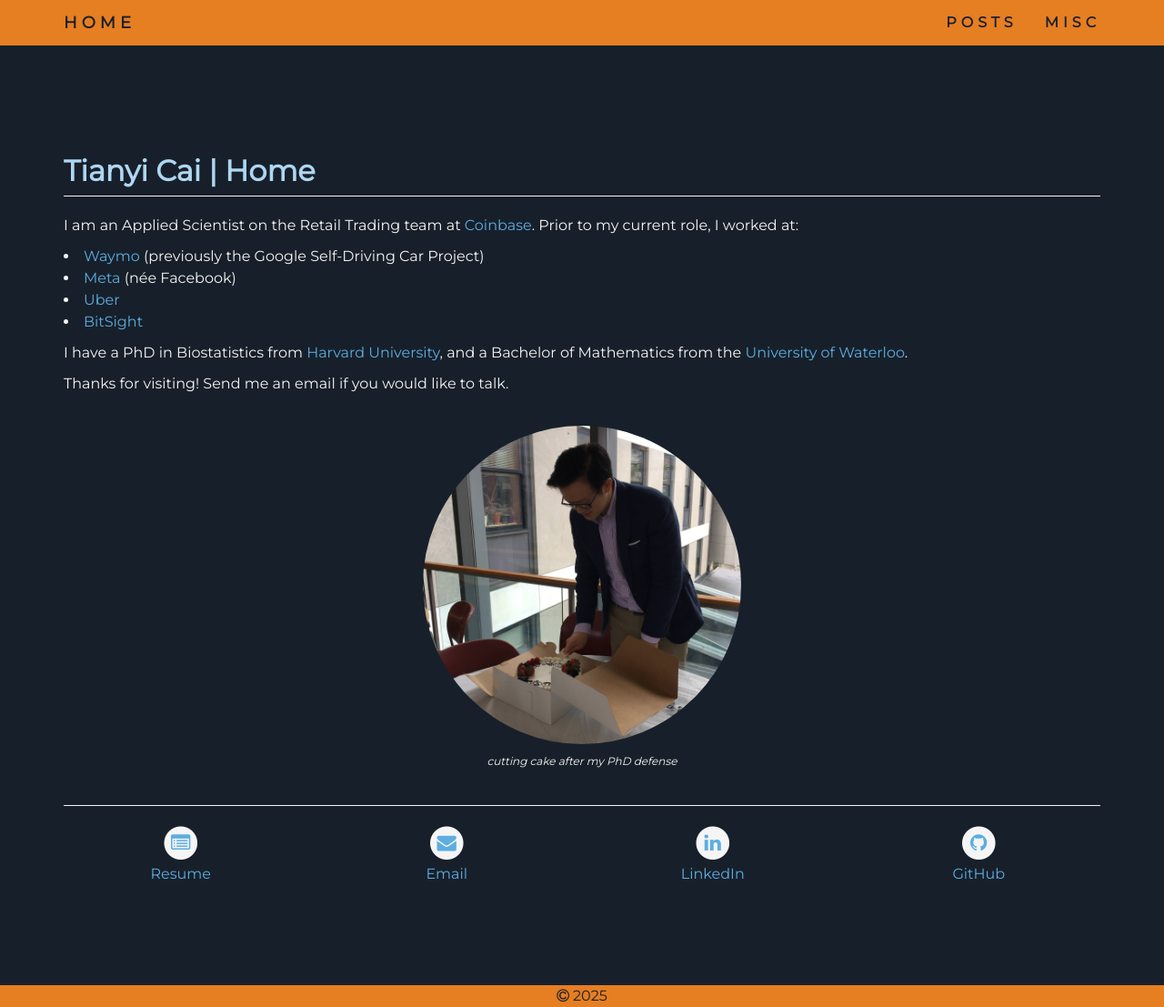
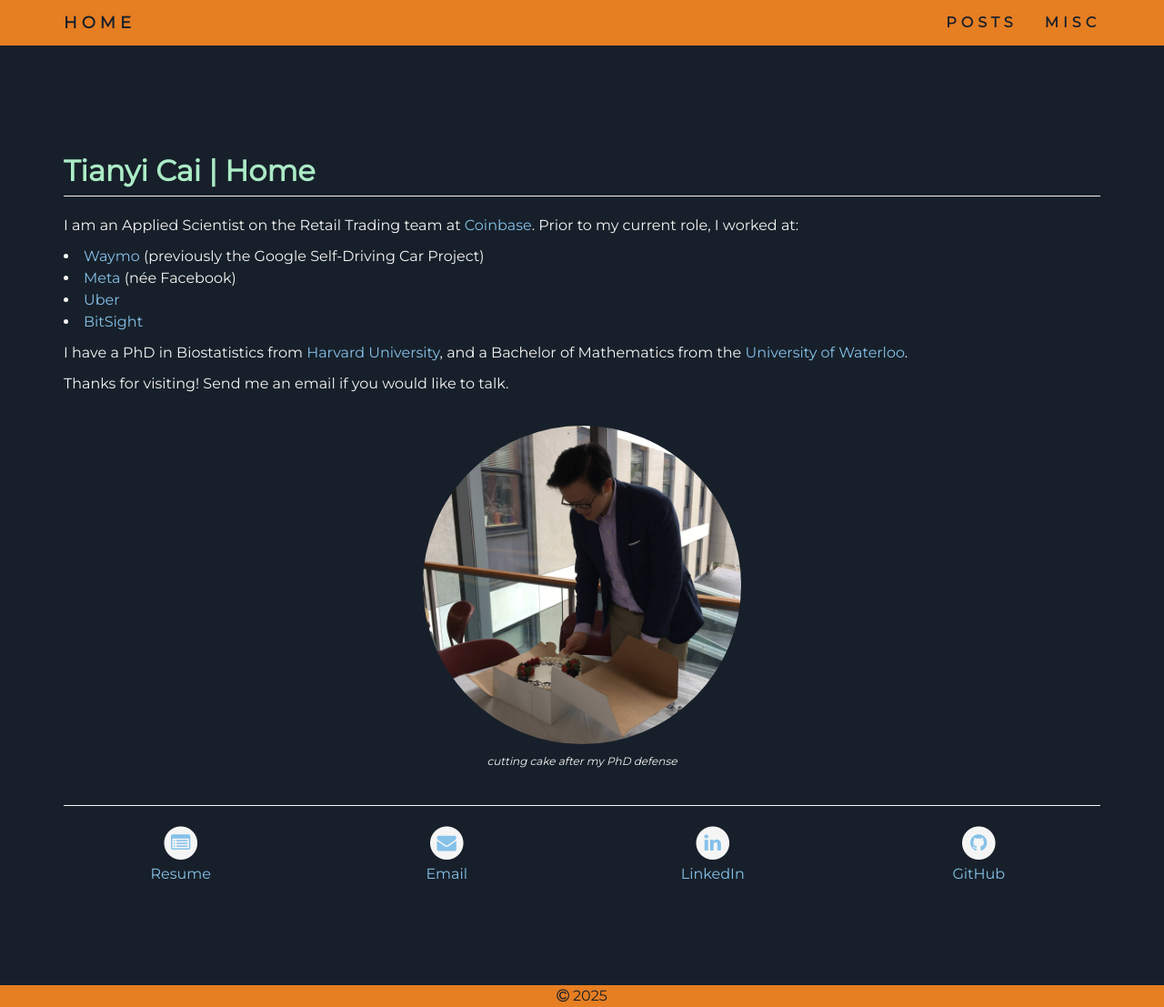
Before and after one commit to caikitlearn/caikitlearn.github.io, a Jekyll site: the page built from index.html, in a window 1280 px wide and 1107 px high. Shown: the whole window at 91% size. Built offline with Jekyll 4.4.1, drawn with Linux system fonts in a browser that asks for light colours.

Commit message:
more css

```diff
--- a/assets/css/base.css
+++ b/assets/css/base.css
@@ -1,27 +1,29 @@
-/*============================================================================*/
-/*  GLOBAL VARIABLES                                                                              */
-/*============================================================================*/
+/*----------------------------------------------------------------------------*/
+/*  GLOBAL VARIABLES                                                          */
+/*----------------------------------------------------------------------------*/
 :root {
-    --theme_color: #E67E22;
-    --text_color: #F5F5F5;
-    --h1_color: #AED6F1;
-    --h2_color: #F0B27A;
-    --background_color: #17202A;
-    --link_color: #5DADE2;
-    --hover_color: #AED6F1;
+  --theme_color: #e67e22; /* warm orange */
+  --text_color: #f5f5f5; /* off orange */
+  --h1_color: #abebc6; /* pale green */
+  --background_color: #17202a; /* dark blue */
+  --link_color: #85c1e9; /* medium blue */
+  --hover_color: #aed6f1; /* light blue */
+  --selection_color:   #21618c;
   --text_size: 16px;
+  --h1_text_size: 32px;
+  --h2_text_size: 20px;
 }
 
 
-/*============================================================================*/
-/*  MAIN                                                                      */
-/*============================================================================*/
+/*----------------------------------------------------------------------------*/
+/*  BASE STYLES                                                               */
+/*----------------------------------------------------------------------------*/
 html {
   overflow-y: scroll;
 }
 
 body {
-    font: var(--text_size) 'Montserrat', sans-serif;
+  font: var(--text_size) "Montserrat", sans-serif;
   line-height: 1.5;
   padding-top: 150px;
   padding-bottom: 100px;
@@ -42,13 +44,13 @@
 }
 
 h1 {
-    font-size: 32px;
+  font-size: var(--h1_text_size);
   font-weight: bold;
   color: var(--h1_color);
 }
 
 h2 {
-    font-size: 20px;
+  font-size: var(--h2_text_size);
   font-weight: bold;
   color: var(--h2_color);
 }
@@ -59,6 +61,18 @@
   margin-top: 5px;
 }
 
+::selection {
+  background: var(--selection_color);
+}
+
+::-moz-selection {
+  background: var(--selection_color);
+}
+
+
+/*----------------------------------------------------------------------------*/
+/*  MODULES / COMPONENTS                                                      */
+/*----------------------------------------------------------------------------*/
 .img-responsive {
   display: block;
   width: 60%;
@@ -80,18 +94,52 @@
   margin-top: 10px;
 }
 
-::selection {
-    background: var(--theme_color);
+a {
+  color: var(--link_color);
+  background-color: transparent;
+  text-decoration: none;
 }
 
-::-moz-selection {
-    background: var(--theme_color);
+a:visited {
+  color: var(--link_color);
+  background-color: transparent;
+  text-decoration: none;
+}
+
+a:hover {
+  color: var(--hover_color);
+  background-color: transparent;
+  text-decoration: underline;
+}
+
+a:focus {
+  color: var(--theme_color);
+  background-color: transparent;
+  text-decoration: underline;
+}
+
+.fa-circle {
+  color: var(--text_color);
+}
+
+.fa-envelope,
+.fa-linkedin,
+.fa-github,
+.fa-list-alt {
+  color: var(--link_color);
+}
+
+.fa-envelope:hover,
+.fa-linkedin:hover,
+.fa-github:hover,
+.fa-list-alt:hover {
+  color: var(--hover_color);
 }
 
 
-/*============================================================================*/
-/*  NAVBAR                                                                    */
-/*============================================================================*/
+/*----------------------------------------------------------------------------*/
+/*  MODULES / COMPONENTS                                                      */
+/*----------------------------------------------------------------------------*/
 .navbar {
   padding-top: 0;
   padding-bottom: 0;
@@ -118,12 +166,12 @@
   color: var(--text_color);
 }
 
-.navbar-default .navbar-nav>li>a {
+.navbar-default .navbar-nav > li > a {
   color: var(--background_color);
   font-weight: bold;
 }
 
-.navbar-default .navbar-nav>li>a:hover {
+.navbar-default .navbar-nav > li > a:hover {
   color: var(--text_color);
 }
 
@@ -152,83 +200,18 @@
   background-color: var(--text_color);
 }
 
-
-/*============================================================================*/
-/*  HYPERLINK COLORS                                                          */
-/*============================================================================*/
-a {
-    color: var(--link_color);
-    background-color: transparent;
-    text-decoration: none;
-}
-
-a:visited {
-    color: var(--link_color);
-    background-color: transparent;
-    text-decoration: none;
-}
-
-a:hover {
-    color: var(--hover_color);
-    background-color: transparent;
-    text-decoration: underline;
-}
-
-
-/*============================================================================*/
-/*  FONT AWESOME ICONS                                                        */
-/*============================================================================*/
-.fa-circle {
-    color: var(--text_color);
-}
-
-.fa-envelope {
-    color: var(--link_color);
-}
-
-.fa-envelope:hover {
-    color: var(--hover_color);
-}
-
-.fa-linkedin {
-    color: var(--link_color);
-}
-
-.fa-linkedin:hover {
-    color: var(--hover_color);
-}
-
-.fa-github {
-    color: var(--link_color);
-}
-
-.fa-github:hover {
-    color: var(--hover_color);
-}
-
-.fa-list-alt {
-    color: var(--link_color);
-}
-
-.fa-list-alt:hover {
-    color: var(--hover_color);
-}
-
-
-/*============================================================================*/
-/*  FOOTER                                                                    */
-/*============================================================================*/
 .footer {
-    vertical-align: middle;
   position: fixed;
-    left: 0;
-    bottom: 0;
+  left: 0px;
+  bottom: 0px;
   width: 100%;
+  z-index: 1;
   background-color: var(--theme_color);
   text-align: center;
+  vertical-align: middle;
 }
 
 .footer p {
-    margin: 0 0;
+  margin: 0px 0px;
   color: var(--background_color);
 }
```
Also changed, not shown: 1 other file. Lines whose indentation alone changed are shown as unchanged.
